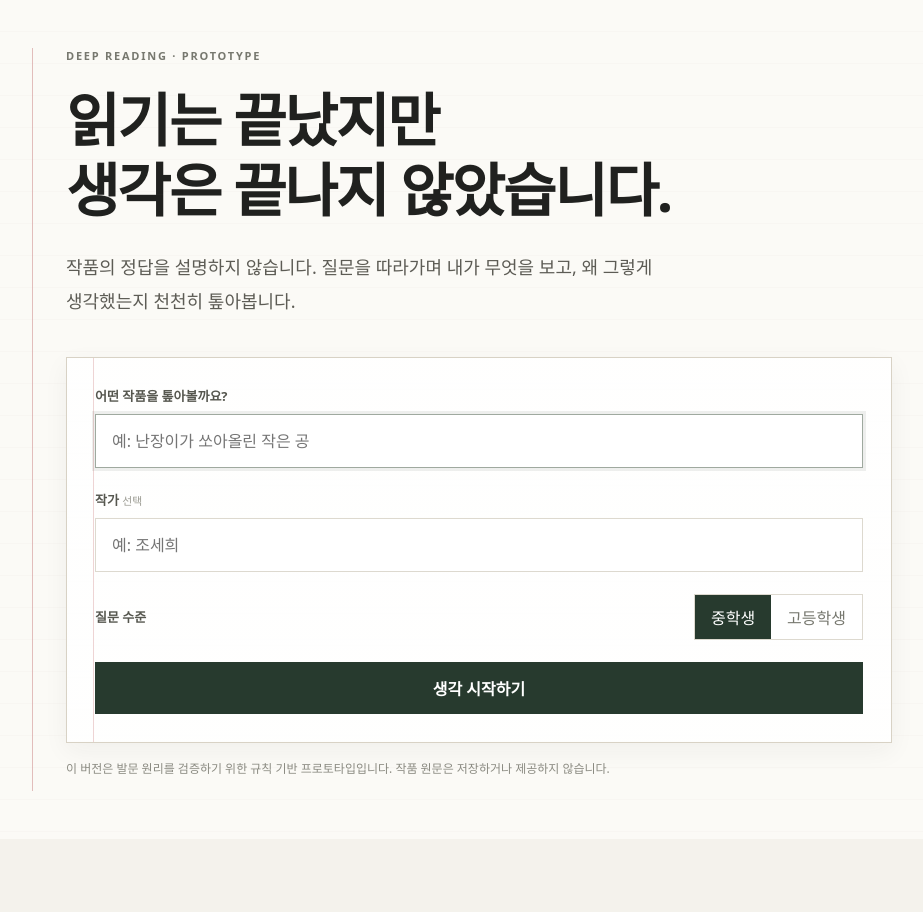
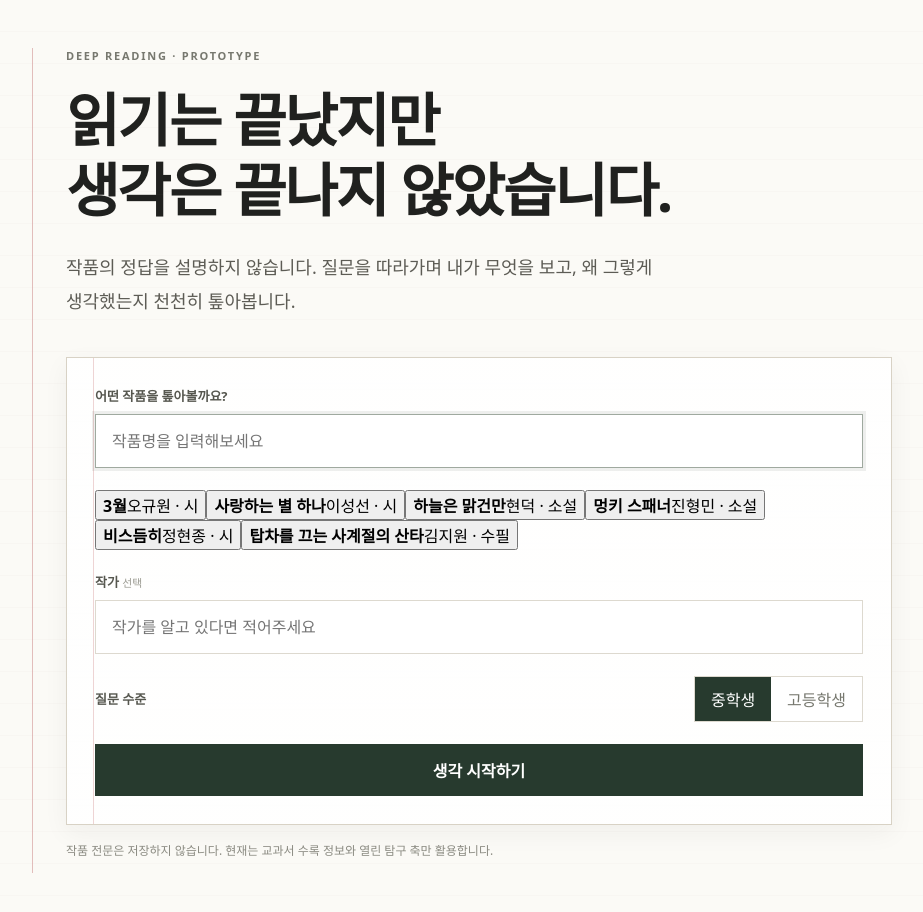
Before and after one commit to barn-burning/deep-reading, a Next.js app: page / in a window 1280 px wide. Shown: the top 912 px of the page, without its empty margins (178-1101 px from the left). Before the commit the page ends 839 px from the top, so only its background shows below. Built offline with nearby package versions, Linux system fonts and the light colour scheme.

Commit message:
feat: connect textbook work data to reading flow

```diff
--- a/app/page.tsx
+++ b/app/page.tsx
@@ -2,6 +2,7 @@
 
 import { FormEvent, useEffect, useMemo, useState } from "react";
 import { firstQuestion, nextQuestion, ThoughtNode } from "@/lib/questionEngine";
+import { findWork, works } from "@/lib/workCatalog";
 
 type Message = {
   id: string;
@@ -13,6 +14,9 @@ type Session = {
   work: string;
   author: string;
   level: "middle" | "high";
+  workId?: string;
+  genre?: string;
+  inquiryAxes?: string[];
 };
 
 const quickStarts = ["재밌었어", "답답했어", "슬펐어", "이상했어", "어려웠어", "잘 모르겠어"];
@@ -48,6 +52,23 @@ export default function Home() {
     );
   }, [session, messages, nodes]);
 
+  const matchedWork = useMemo(
+    () => (work.trim() ? findWork(work, author) : null),
+    [work, author]
+  );
+
+  const suggestions = useMemo(() => {
+    const query = work.trim().toLowerCase();
+    if (!query) return works.slice(0, 6);
+    return works
+      .filter(
+        (item) =>
+          item.title.toLowerCase().includes(query) ||
+          (item.author ?? "").toLowerCase().includes(query)
+      )
+      .slice(0, 6);
+  }, [work]);
+
   const progressLabel = useMemo(() => {
     if (nodes.length === 0) return "탐구 시작";
     if (nodes.length < 3) return "생각 꺼내기";
@@ -55,16 +76,35 @@ export default function Home() {
     return "생각 정교화";
   }, [nodes.length]);
 
+  function chooseWork(title: string, workAuthor?: string) {
+    setWork(title);
+    if (workAuthor) setAuthor(workAuthor);
+  }
+
   function startSession(e: FormEvent) {
     e.preventDefault();
     if (!work.trim()) return;
-    const next: Session = { work: work.trim(), author: author.trim(), level: schoolLevel };
+
+    const known = findWork(work, author);
+    const next: Session = {
+      work: work.trim(),
+      author: author.trim() || known?.author || "",
+      level: schoolLevel,
+      workId: known?.id,
+      genre: known?.genre,
+      inquiryAxes: known?.map?.inquiryAxes,
+    };
+
     setSession(next);
     setMessages([
       {
         id: crypto.randomUUID(),
         role: "assistant",
-        text: firstQuestion(),
+        text: firstQuestion({
+          title: next.work,
+          genre: next.genre,
+          inquiryAxes: next.inquiryAxes,
+        }),
       },
     ]);
     setNodes([]);
@@ -74,7 +114,11 @@ export default function Home() {
     const text = (raw ?? input).trim();
     if (!text || !session) return;
 
-    const result = nextQuestion(text);
+    const result = nextQuestion(text, {
+      title: session.work,
+      genre: session.genre,
+      inquiryAxes: session.inquiryAxes,
+    });
 
     setMessages((prev) => [
       ...prev,
@@ -112,16 +156,49 @@ export default function Home() {
               <input
                 value={work}
                 onChange={(e) => setWork(e.target.value)}
-                placeholder="예: 난장이가 쏘아올린 작은 공"
+                placeholder="작품명을 입력해보세요"
                 autoFocus
               />
             </label>
+
+            {suggestions.length > 0 && (
+              <div className="work-suggestions">
+                {suggestions.map((item) => (
+                  <button
+                    type="button"
+                    key={item.id}
+                    onClick={() => chooseWork(item.title, item.author)}
+                    className={matchedWork?.id === item.id ? "selected" : ""}
+                  >
+                    <strong>{item.title}</strong>
+                    <span>{item.author ?? "작가 미상"} · {item.genre ?? "갈래 미분류"}</span>
+                  </button>
+                ))}
+              </div>
+            )}
+
+            {matchedWork && (
+              <div className="known-work">
+                <div>
+                  <span className="known-label">교과서 작품 데이터에서 찾았어요</span>
+                  <strong>{matchedWork.title} · {matchedWork.author}</strong>
+                </div>
+                {matchedWork.map?.inquiryAxes?.length ? (
+                  <div className="axis-preview">
+                    {matchedWork.map.inquiryAxes.slice(0, 4).map((axis) => (
+                      <span key={axis}>{axis}</span>
+                    ))}
+                  </div>
+                ) : null}
+              </div>
+            )}
+
             <label>
               <span>작가 <small>선택</small></span>
               <input
                 value={author}
                 onChange={(e) => setAuthor(e.target.value)}
-                placeholder="예: 조세희"
+                placeholder="작가를 알고 있다면 적어주세요"
               />
             </label>
 
@@ -141,8 +218,7 @@ export default function Home() {
           </form>
 
           <p className="prototype-note">
-            이 버전은 발문 원리를 검증하기 위한 규칙 기반 프로토타입입니다.
-            작품 원문은 저장하거나 제공하지 않습니다.
+            작품 전문은 저장하지 않습니다. 현재는 교과서 수록 정보와 열린 탐구 축만 활용합니다.
           </p>
         </section>
       </main>
@@ -157,6 +233,7 @@ export default function Home() {
           <div className="work-title">
             {session.author ? `${session.author} · ` : ""}{session.work}
           </div>
+          {session.workId && <div className="known-session">교과서 작품 데이터 연결됨</div>}
         </div>
         <div className="top-actions">
           <span className="progress">{progressLabel}</span>
@@ -221,6 +298,18 @@ export default function Home() {
               <span className="node-count">{nodes.length}</span>
             </div>
 
+            {session.inquiryAxes?.length ? (
+              <div className="session-axes">
+                <span>이 작품에서 열어둘 탐구 축</span>
+                <div>
+                  {session.inquiryAxes.slice(0, 4).map((axis) => (
+                    <b key={axis}>{axis}</b>
+                  ))}
+                </div>
+                <p>정답이 아니라, 막혔을 때 꺼내볼 수 있는 방향입니다.</p>
+              </div>
+            ) : null}
+
             {nodes.length === 0 ? (
               <div className="empty-flow">
                 답을 시작하면 여기에는 정답 대신
```
